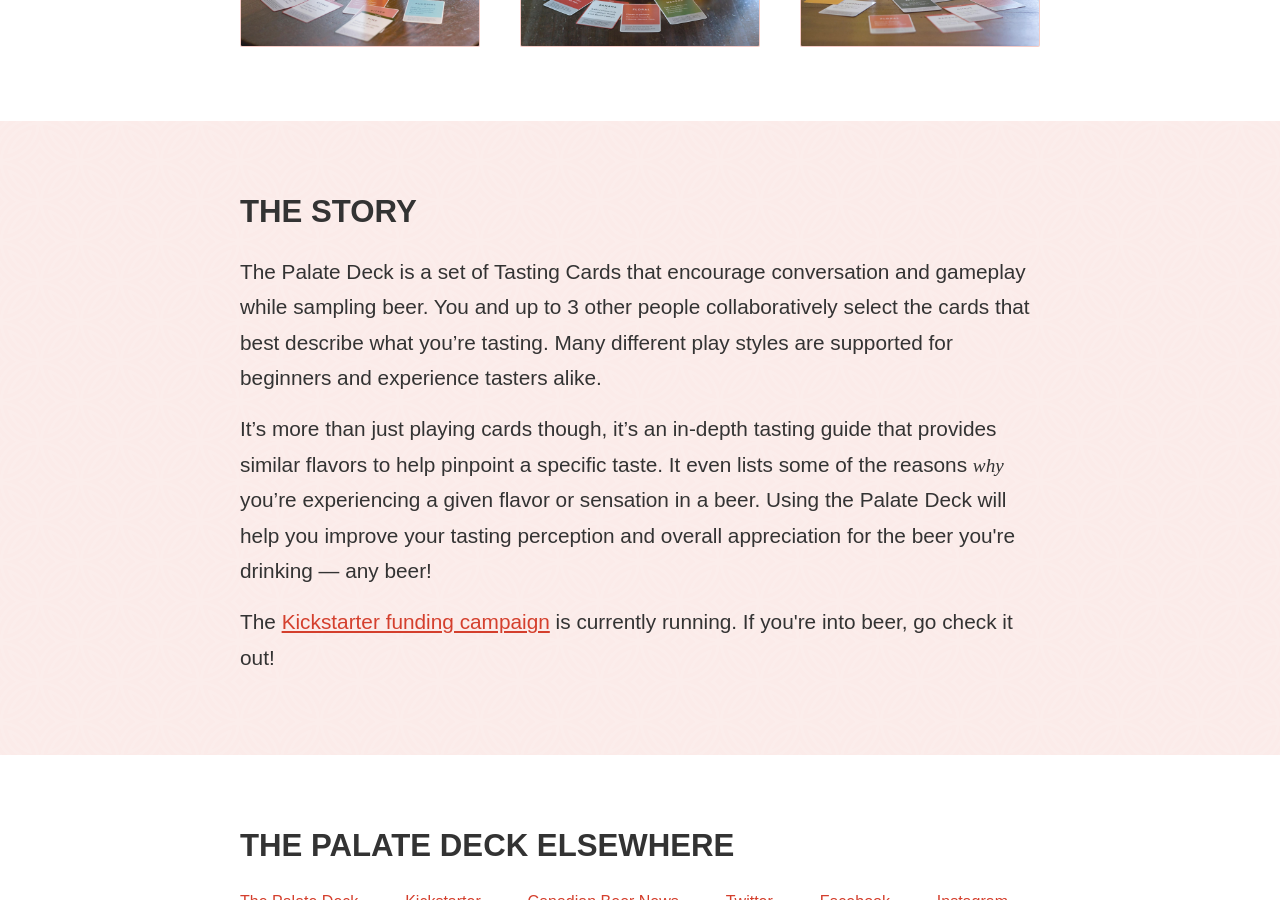
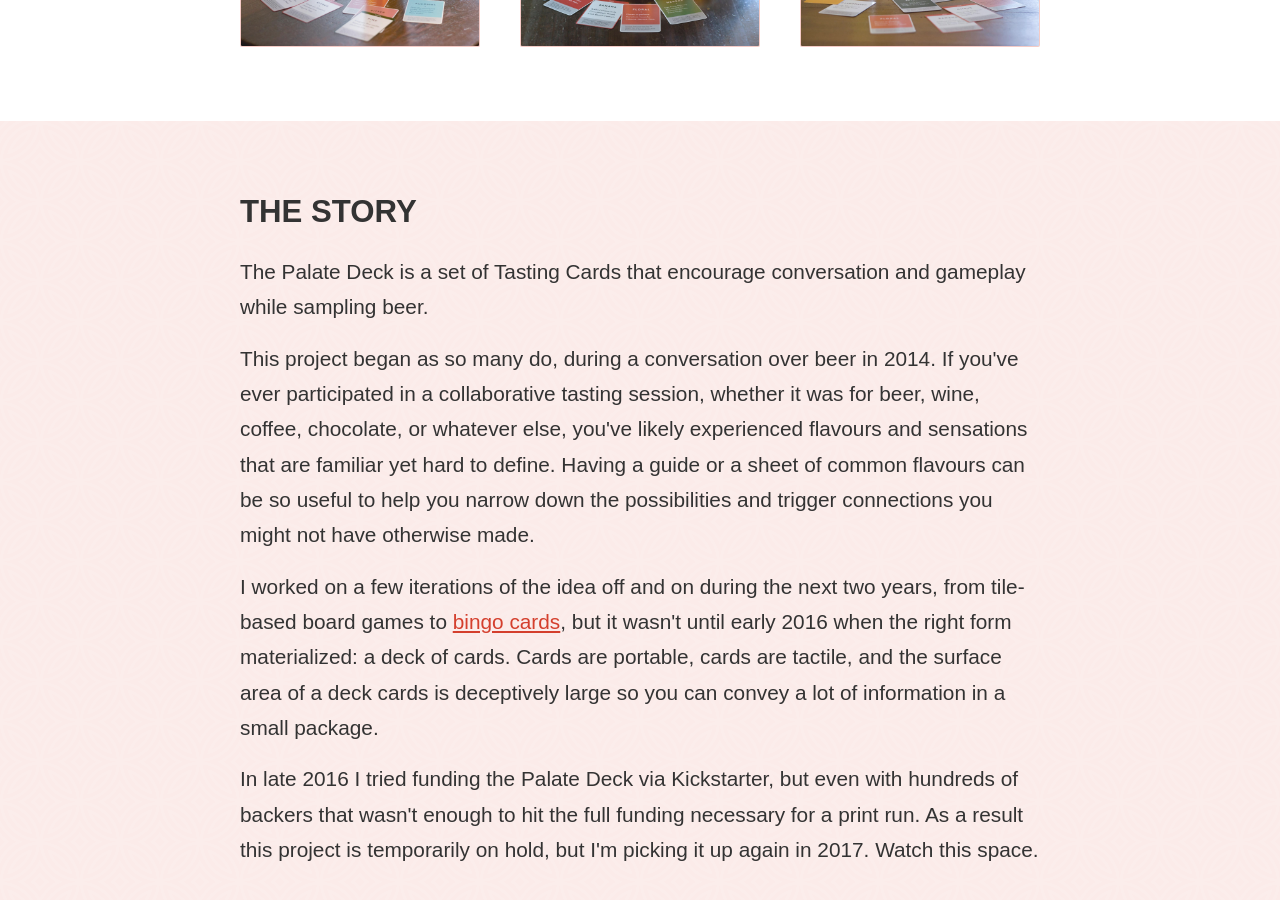
Before and after one commit to lindakovacs/daveshea.com, a Jekyll site: the page built from projects/palatedeck.md, in a window 1280 px wide and 900 px high, scrolled down 751 px. Built offline with Jekyll 4.4.1, drawn with Linux system fonts in a browser that asks for light colours; nearby versions of some CDN libraries; some of the changed text lies outside the part shown.

Commit message:
Updating Palate Deck project page

```diff
--- a/_includes/head.html
+++ b/_includes/head.html
@@ -7,14 +7,14 @@
   <meta name="description" content="{% if page.excerpt %}{{ page.excerpt | strip_html | strip_newlines | truncate: 160 }}{% else %}{{ site.description }}{% endif %}">
 
   {% if page.customMeta %}
-
   <meta name="twitter:card" content="summary">
   <meta name="twitter:site" content="@mezzoblue">
   <meta name="twitter:url" property="og:url" content="http://daveshea.com{{ page.url }}">
   <meta name="twitter:title" property="og:title" content="{{ page.title }}">
   <meta name="twitter:description" property="og:description" content="{{ page.excerpt }}">
+    {% if page.previewImage %}
   <meta name="twitter:image" property="og:image" content="http://daveshea.com{{ page.previewImage }}">
-
+    {% endif %}
   {% else %}
   <meta name="twitter:card" content="summary">
   <meta name="twitter:site" content="@mezzoblue">
--- a/projects/palatedeck.md
+++ b/projects/palatedeck.md
@@ -48,12 +48,13 @@
 
 		<h2>The Story</h2>
 
-		<p>The Palate Deck is a set of Tasting Cards that encourage conversation and gameplay while sampling beer. You and up to 3 other people collaboratively select the cards that best describe what you’re tasting. Many different play styles are supported for beginners and experience tasters alike.</p>
+		<p>The Palate Deck is a set of Tasting Cards that encourage conversation and gameplay while sampling beer.</p>
 
-		<p>It&#8217;s more than just playing cards though, it&#8217;s an in-depth tasting guide that provides similar flavors to help pinpoint a specific taste. It even lists some of the reasons <em>why</em> you&#8217;re experiencing a given flavor or sensation in a beer. Using the Palate Deck will help you improve your tasting perception and overall appreciation for the beer you're drinking &#8212; any beer!</p>
+		<p>This project began as so many do, during a conversation over beer in 2014. If you've ever participated in a collaborative tasting session, whether it was for beer, wine, coffee, chocolate, or whatever else, you've likely experienced flavours and sensations that are familiar yet hard to define. Having a guide or a sheet of common flavours can be so useful to help you narrow down the possibilities and trigger connections you might not have otherwise made.</p>
 
-		<p>The <a href="https://www.kickstarter.com/projects/mezzoblue/the-palate-deck-playing-cards-for-beer-tasting">Kickstarter funding campaign</a> is currently running. If you're into beer, go check it out!</p>
+		<p>I worked on a few iterations of the idea off and on during the next two years, from tile-based board games to <a href="http://beer.daveshea.com/bingo/">bingo cards</a>, but it wasn't until early 2016 when the right form materialized: a deck of cards. Cards are portable, cards are tactile, and the surface area of a deck cards is deceptively large so you can convey a lot of information in a small package.</p>
 
+		<p>In late 2016 I tried funding the Palate Deck via Kickstarter, but even with hundreds of backers that wasn't enough to hit the full funding necessary for a print run. As a result this project is temporarily on hold, but I'm picking it up again in 2017. Watch this space.</p>
 
 	</div>
 </section>
@@ -64,19 +65,13 @@
 
 	<h2>{{ page.title }} Elsewhere</h2>
 
-		<ul class="link-list">
+		<ul class="link-list link-list-3up">
 
 			<li class="link link-site">
 				<a href="http://palatedeck.com/">The Palate Deck</a>
 			</li>
-			<li class="link link-site">
-				<a href="https://www.kickstarter.com/projects/mezzoblue/the-palate-deck-playing-cards-for-beer-tasting">Kickstarter</a>
-			</li>
-			<li class="link link-site">
-				<a href="http://www.canadianbeernews.com/2016/10/19/funding-campaign-launched-for-the-palate-deck-beer-tasting-card-set/">Canadian Beer News</a>
-			</li>
 			<li class="link link-twitter">
-				<a href="https://twitter.com/thepalatedeck">Twitter</a>
+				<a href="https://twitter.com/thepalatedeck">@thepalatedeck</a>
 			</li>
 			<li class="link link-facebook">
 				<a href="https://www.facebook.com/palatedeck/">Facebook</a>
@@ -84,7 +79,21 @@
 			<li class="link link-instagram">
 				<a href="https://www.instagram.com/thepalatedeck/">Instagram</a>
 			</li>
-
+			<li class="link">
+				<a href="https://makerbase.co/p/g4aja8/thepalatedeck">makerbase</a>
+			</li>
+			<li class="link">
+				<a href="http://www.canadianbeernews.com/2016/10/19/funding-campaign-launched-for-the-palate-deck-beer-tasting-card-set/">Canadian Beer News</a>
+			</li>
+			<li class="link">
+				<a href="http://craftbeervancouver.ca/2016/11/playing-the-palate-deck/">Craft Beer Vancouver</a>
+			</li>
+			<li class="link">
+				<a href="http://www.thegrowler.ca/up-your-beer-nerd-game-with-these-super-cool-tasting-cards/">The Growler</a>
+			</li>
+			<li class="link">
+				<a href="http://brewingwork.com/blog/beer-sensory-tools/">BrewingWork</a>
+			</li>
 		</ul>
 
 	</div>
```
Also changed, not shown: 14 other files.
